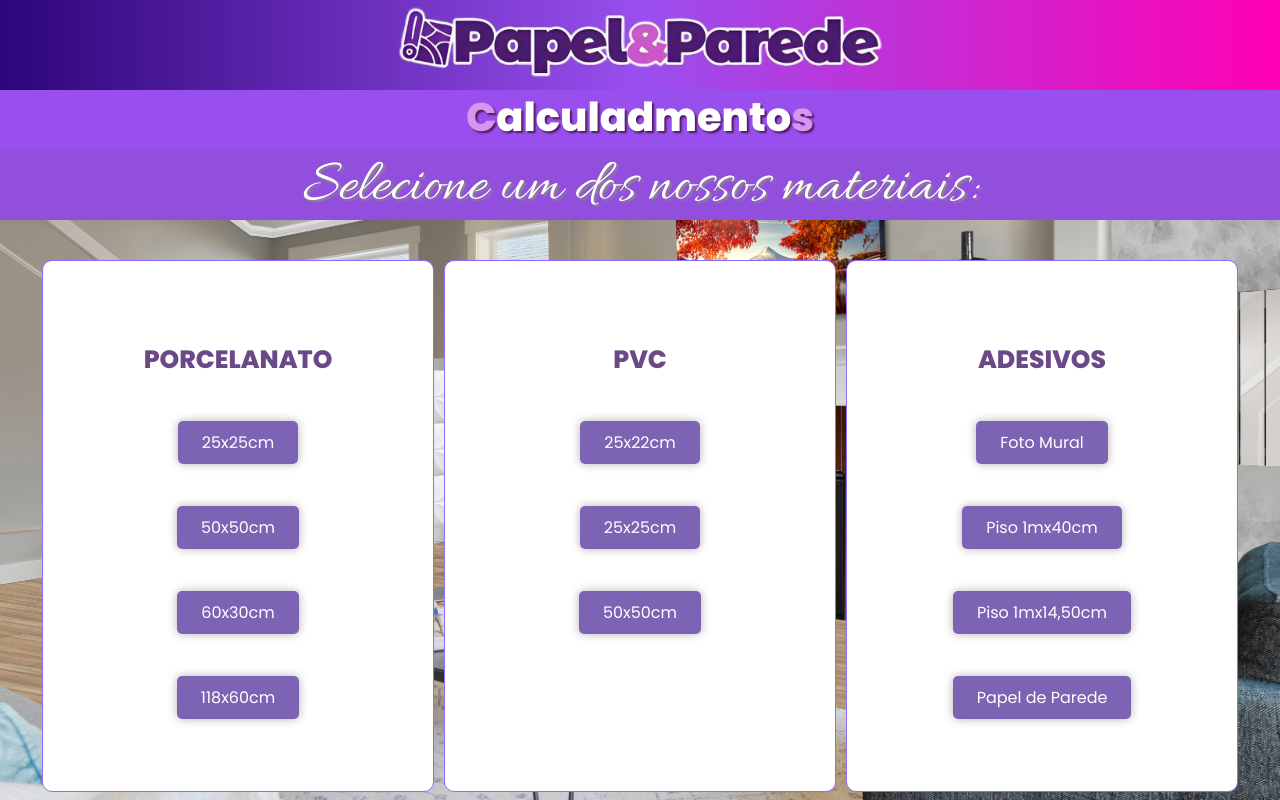
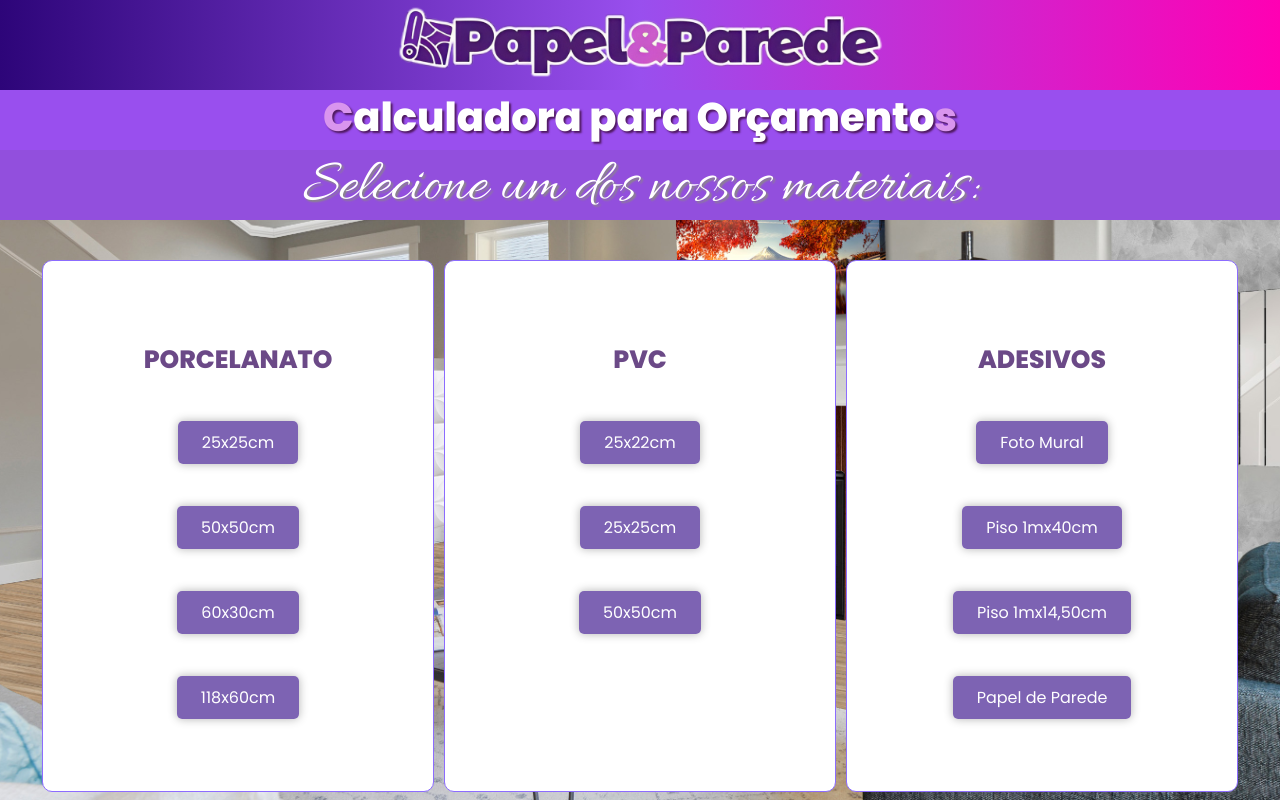
Before and after one commit to RafaelTrevizoli/auxilio-atendentes-website, a plain HTML site: page index.html in a window 1280 px wide. Shown: the top 800 px of the page. Drawn offline with Linux system fonts and the light colour scheme.

Commit message:
Atualização da página principal (index.html)

```diff
--- a/index.html
+++ b/index.html
@@ -20,7 +20,7 @@
     <div class="teto-meio">
         <div class="teto-meio-text">
             <h1>
-                <y class="y1">C</y>alculadmento<y class="y1">s</y>
+                <y class="y1">C</y>alculadora para Orçamento<y class="y1">s</y>
             </h1>
         </div>
     </div>
```
